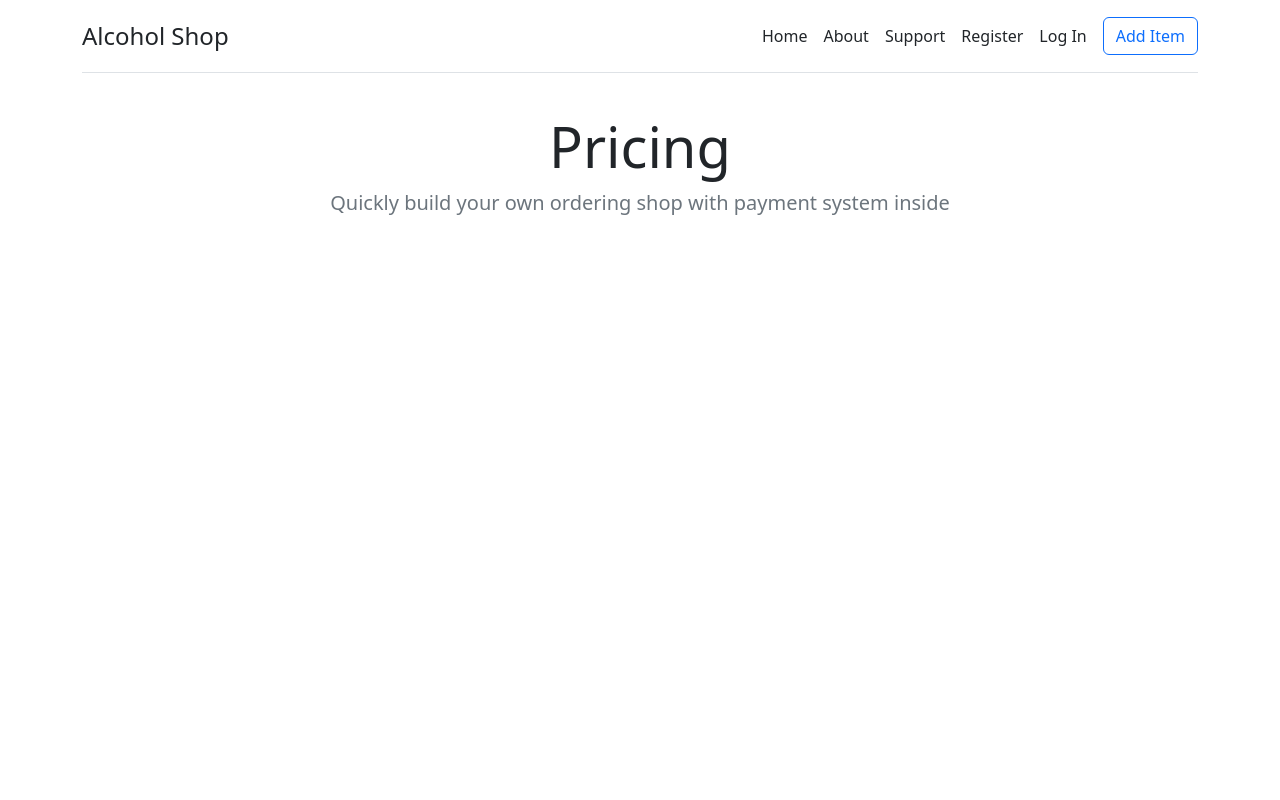
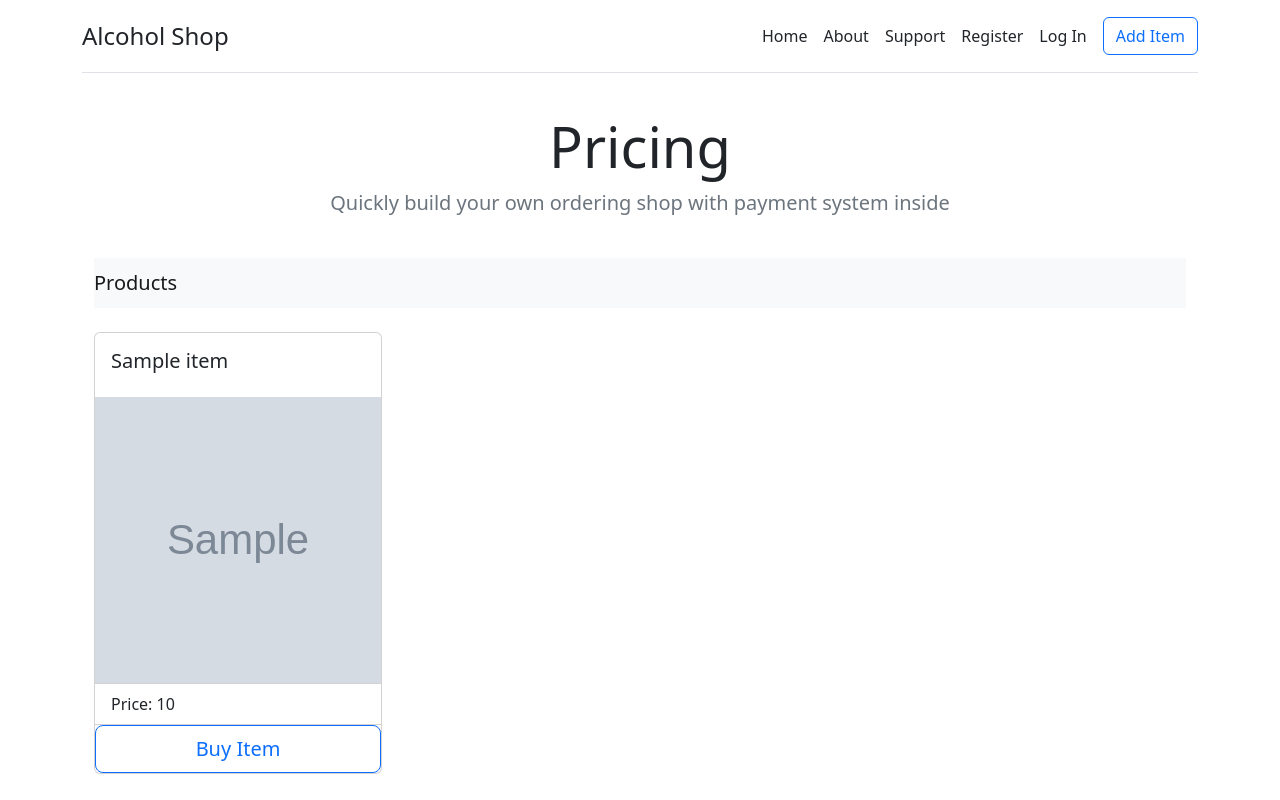
Before and after one commit to AAAxis/Python-Shopify, a Flask app: page / in a window 1280 px wide. Run offline with Flask 2, Linux system fonts and the light colour scheme; tables that the repository leaves empty hold one stand-in row (values such as "Sample post"); grey boxes marked "Sample" are stand-in pictures.

Commit message:
Display IMG from DB

```diff
--- a/main.py
+++ b/main.py
@@ -1,18 +1,17 @@
+import os
+import secrets
+
 from flask import Flask, render_template, request, redirect, send_from_directory
+from flask import current_app
+from flask_bcrypt import Bcrypt
+from flask_login import UserMixin, login_user, LoginManager, login_required, logout_user
+from flask_mail import Mail, Message
 from flask_sqlalchemy import SQLAlchemy
-from flask_login import UserMixin, login_user, LoginManager, login_required, logout_user
 from flask_wtf import FlaskForm
 from wtforms import StringField, PasswordField, SubmitField
 from wtforms.validators import InputRequired, Length, ValidationError
-from flask_bcrypt import Bcrypt
-from flask_mail import Mail, Message
+
 from config import mail_username, mail_password
-from flask import current_app
-import os
-import secrets
-
-
-
 
 app = Flask(__name__)
 app.config['SQLALCHEMY_DATABASE_URI'] = 'postgresql://postgres:postgresql@localhost/flasksql'
@@ -41,7 +40,7 @@ def save_images(photo):
     hash_photo = secrets.token_urlsafe(10)
     _, file_extention = os.path.splitext(photo.filename)
     photo_name = hash_photo + file_extention
-    file_path = os.path.join(current_app.root_path, 'uploads/', photo_name)
+    file_path = os.path.join(current_app.root_path, 'static/images', photo_name)
     photo.save(file_path)
     return photo_name
 
@@ -93,15 +92,16 @@ def load_user(user_id):
     return User.query.get(int(user_id))
 
 
-@app.route('/uploads/<filename>')
-def get_file(filename):
-    return send_from_directory(app.config['UPLOADED_PHOTOS_DEST'], filename)
+@app.route('/static/images/<filename>')
+def display_image(filename):
+    return send_from_directory("static", filename=filename)
+
 
 
 @app.route('/')
 def index():
-
-    return render_template('index.html')
+    items = Item.query.all()
+    return render_template("index.html", data=items)
 
 
 @app.route('/about')
@@ -177,7 +177,5 @@ def create():
 
 
 
-
-
 if __name__ == "__main__":
     app.run(debug=True)
--- a/templates/index.html
+++ b/templates/index.html
@@ -5,25 +5,27 @@
 {% endblock %}
 
 {% block body %}
+<div class="container" id="top">
+		<nav class="navbar navbar-light bg-light">
+			<span class="navbar-brand mb-0 h1">Products</span>
 
-    <div class="container">
-        <div class="card-deck mb-3 text-center">
+		</nav>
+				<div class="base" id="base">
 					{% for el in data %}
-       <div class="card mb-4 shadow-sm">
-          <div class="card-header">
-            <h4 class="my-0 fw-normal">{{ el.title }}</h4>
+					<br>
+						<div class="card needspace" style="width: 18rem;">
+							<div class="card-body">
+			    				<h5 class="card-title">{{ el.title }}</h5>
 			  				</div>
-          <div class="card-body">
-            <h1 class="card-title pricing-card-title">{{ el.price }}<small class="text-muted fw-light">New Shekel</small></h1>
-            <ul class="list-unstyled mt-3 mb-4">
-              <li>10 users included</li>
-              <li>2 GB of storage</li>
-              <li>Email support</li>
-              <li>Help center access</li>
+
+								<div>
+									<img width="286" height="286" src="{{ url_for('display_image', filename='/'+el.image) }}">
+								</div>
+			  				<ul class="list-group list-group-flush">
+			    				<li class="list-group-item">Price: {{ el.price }}</li>
 			  				</ul>
 							<button type="button" class="w-100 btn btn-lg btn-outline-primary">Buy Item</button>
 						</div>
 					{% endfor %}
 				</div>
-
 {% endblock %}
```
Also changed, not shown: templates/create.html (+4 -4 lines), static/images/BLQ3YYiheSvmJw.jpeg (added), static/images/xZuS7hJiVoestg.jpg (added), uploads/95FTG6ntcWFrYA.jpg (deleted), uploads/ajETrUUAKSrDfg.jpg (deleted), 3 other files. Lines whose indentation alone changed are shown as unchanged.
